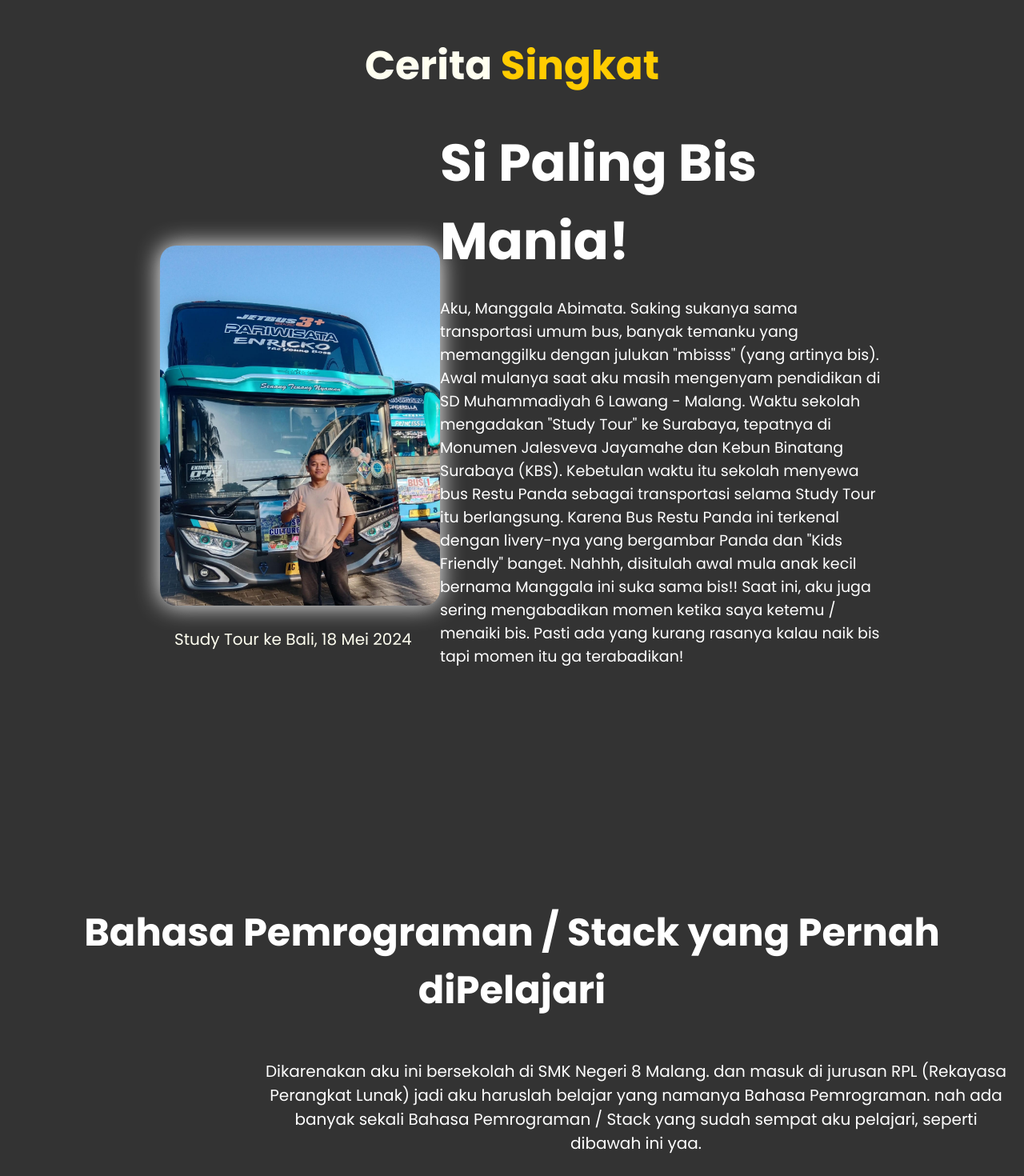
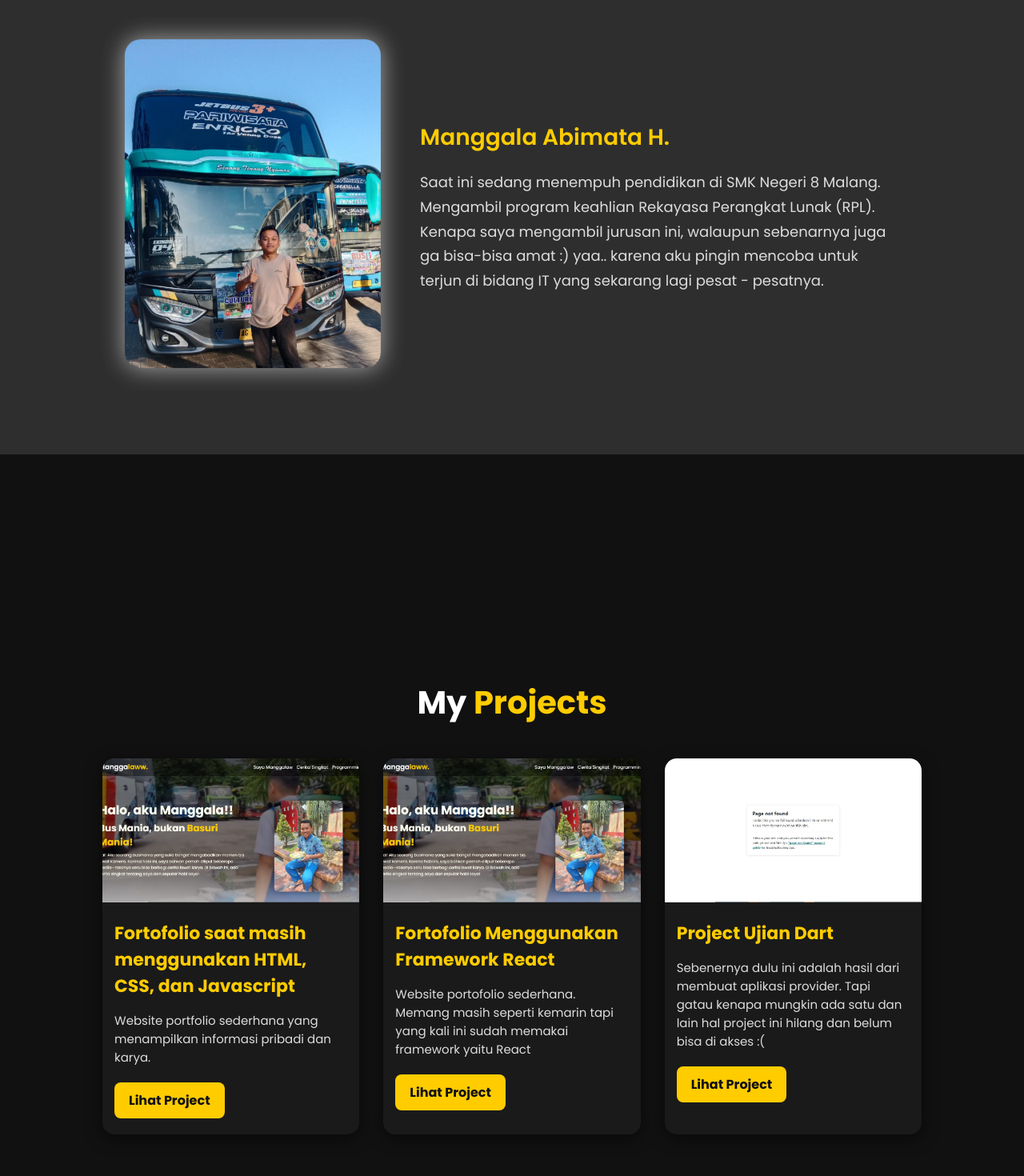
Before and after one commit to manggalaww/fortofolio-nextJS, a React (Vite) app: page / in a window 1280 px wide. Shown: the part 980-2450 px from the top of the page at 80% size. Built offline with nearby package versions, Linux system fonts and the light colour scheme.

Commit message:
first commit

```diff
--- a/src/App.css
+++ b/src/App.css
@@ -99,13 +99,27 @@
   margin-top: 100px;
 }
 
+.content-kiri h1 span {
+  color: #ffcc00;
+}
+
 .content-kiri h3 {
-  font-size: 48px;
+  font-size: 40px;
   margin-bottom: 15px;
 }
 
 .content-kiri h3 span {
   color: #ffcc00;
+  text-shadow: black;
+}
+
+
+@keyframes cursor {
+  50% {border-color: transparent;}
+}
+
+@keyframes typing {
+  from {width: 0}
 }
 
 .content-kiri p {
@@ -121,7 +135,9 @@
 }
 
 .content-kanan img {
-  margin-top: 100px;
+  margin-top: 60px;
+  margin-left: 95px;
+  margin-bottom: 45px;
   width: 100%;
   max-width: 350px;
   border-radius: 20px;
@@ -140,34 +156,61 @@
 
 /* Animasi */
 @keyframes putarPelangi {
-  0% { filter: drop-shadow(0 0 25px red); }
-  16% { filter: drop-shadow(0 0 25px orange); }
-  32% { filter: drop-shadow(0 0 25px yellow); }
-  48% { filter: drop-shadow(0 0 25px green); }
-  64% { filter: drop-shadow(0 0 25px blue); }
-  80% { filter: drop-shadow(0 0 25px indigo); }
-  100% { filter: drop-shadow(0 0 25px violet); }
+  0% {
+    filter: drop-shadow(0 0 25px red);
+  }
+  16% {
+    filter: drop-shadow(0 0 25px orange);
+  }
+  32% {
+    filter: drop-shadow(0 0 25px yellow);
+  }
+  48% {
+    filter: drop-shadow(0 0 25px green);
+  }
+  64% {
+    filter: drop-shadow(0 0 25px blue);
+  }
+  80% {
+    filter: drop-shadow(0 0 25px indigo);
+  }
+  100% {
+    filter: drop-shadow(0 0 25px violet);
+  }
 }
 
 @keyframes melayang {
-  0% { transform: translateY(0) translateX(0); }
-  25% { transform: translateY(-10px) translateX(10px); }
-  50% { transform: translateY(-15px) translateX(0); }
-  75% { transform: translateY(-10px) translateX(-10px); }
-  100% { transform: translateY(0) translateX(0); }
+  0% {
+    transform: translateY(0) translateX(0);
+  }
+  25% {
+    transform: translateY(-10px) translateX(10px);
+  }
+  50% {
+    transform: translateY(-15px) translateX(0);
+  }
+  75% {
+    transform: translateY(-10px) translateX(-10px);
+  }
+  100% {
+    transform: translateY(0) translateX(0);
+  }
 }
+/* Halaman Awal end */
 
 /* Tentang Saya */
+/* Tentang Saya */
 .about {
-  padding: 120px 7% 5px;
+  padding: 100px 10%;
+  background: #2e2e2e; /* biar beda sama background sebelumnya */
+  color: #fffff0;
 }
 
 .about h2 {
-  color: #fffff0;
   text-align: center;
-  font-size: 50px;
-  margin-bottom: 10px;
-  margin-top: 50px;
+  font-size: 45px;
+  margin-bottom: 50px;
+  color: #fff;
 }
 
 .about h2 span {
@@ -175,51 +218,44 @@
 }
 
 .saya {
-  position: relative;
   display: flex;
-  justify-content: space-between;
   align-items: center;
+  justify-content: center;
   flex-wrap: wrap;
-  color: #fffff0;
+  gap: 50px;
 }
 
 .foto-bis img {
-  margin-top: 1px;
-  margin-left: 200px;
-  width: 350px;
+  width: 320px;
   border-radius: 20px;
   animation: melayang 6s ease-in-out infinite;
-  transition: filter 0.5s ease;
-  filter: drop-shadow(0 0 15px rgb(255, 255, 255));
+  transition: transform 0.5s ease, filter 0.5s ease;
+  filter: drop-shadow(0 0 15px rgba(255,255,255,0.6));
 }
 
-.foto-bis p {
-  margin-left: 218px;
-  margin-top: 20px;
-  font-size: 20px;
+.foto-bis img:hover {
+  transform: scale(1.05);
+  filter: drop-shadow(0 0 20px #ffcc00);
 }
 
 .tentang-saya {
   flex: 1;
-  max-width: 700px;
-  color: white;
-  margin-right: 175px;
-  margin-top: 15px;
-  margin-bottom: 75px;
+  max-width: 600px;
 }
 
-.tentang-saya h2 {
-  font-size: 65px;
-  font-weight: 700;
-  margin-bottom: 15px;
-  margin-top: 5px;
+.tentang-saya h3 {
+  font-size: 28px;
+  font-weight: 600;
+  margin-bottom: 20px;
+  color: #ffcc00;
 }
 
 .tentang-saya p {
-  margin-top: 20px;
-  font-size: 19px;
-  margin-bottom: 75px;
+  font-size: 18px;
+  line-height: 1.7;
+  color: #ddd;
 }
+
 
 /* Responsive */
 @media (max-width: 768px) {
@@ -244,4 +280,81 @@
     margin: 30px 20px;
     text-align: center;
   }
+
+  /* Project Start */
+  .projects {
+  padding: 60px 10%;
+  padding-bottom: 100px;
+  text-align: center;
+  background: #111;
+  color: #f1f1f1;
 }
+
+.projects h2 {
+  font-size: 40px;
+  margin-bottom: 40px;
+  color: #fff;
+}
+
+.projects h2 span {
+  color: #ffcc00;
+}
+
+.project-container {
+  display: grid;
+  grid-template-columns: repeat(auto-fit, minmax(280px, 1fr));
+  gap: 30px;
+}
+
+.project-card {
+  background: #1a1a1a;
+  border-radius: 15px;
+  overflow: hidden;
+  box-shadow: 0 5px 20px rgba(0,0,0,0.5);
+  text-align: left;
+  transition: transform 0.3s ease, box-shadow 0.3s ease;
+}
+
+.project-card:hover {
+  transform: translateY(-8px);
+  box-shadow: 0 8px 25px rgba(0,0,0,0.6);
+}
+
+.project-card img {
+  width: 100%;
+  height: 180px;
+  object-fit: cover;
+}
+
+.project-card h3 {
+  font-size: 22px;
+  margin: 15px;
+  color: #ffcc00;
+}
+
+.project-card p {
+  font-size: 15px;
+  margin: 0 15px 20px;
+  color: #ddd;
+}
+
+.btn {
+  display: inline-block;
+  margin: 0 15px 20px;
+  padding: 10px 18px;
+  background: #ffcc00;
+  color: #111;
+  font-weight: bold;
+  border-radius: 8px;
+  text-decoration: none;
+  transition: background 0.3s ease;
+}
+
+.btn:hover {
+  background: #e6b800;
+}
+/* end */
+
+/* footer start */
+
+}
--- a/src/App.jsx
+++ b/src/App.jsx
@@ -1,18 +1,49 @@
-import { useEffect } from "react"
-import AOS from "aos"
-import "aos/dist/aos.css"
-import "./index.css"
-import "./App.css"
-import FotoMakan from "./assets/ManggalaMakan.jpg"
-import FotoBis from "./assets/ManggalaFotoSamaBis.jpg"
+import { useEffect } from "react";
+import AOS from "aos";
+import "aos/dist/aos.css";
+import "./index.css";
+import "./App.css";
+import "./project.css";
 
-// import komponen baru
-import TechStack from "./TechStack"
+import FotoMakan from "./assets/ManggalaMakan.jpg";
+import FotoBis from "./assets/ManggalaFotoSamaBis.jpg";
+import FotoWeb from "./assets/Foto-Web.jpg";
+import FotoDart from "./assets/dart.jpg";
+
+import TechStack from "./TechStack";
+import Project from "./Project";
+import Contact from "./Contact";
+import Footer from "./components/Footer";
+
 
 function App() {
   useEffect(() => {
-    AOS.init()
-  }, [])
+    AOS.init();
+  }, []);
+
+  const projects = [
+    {
+      id: 1,
+      title: "Fortofolio saat masih menggunakan HTML, CSS, dan Javascript",
+      desc: "Website portfolio sederhana yang menampilkan informasi pribadi dan karya.",
+      img: FotoWeb,
+      link: "https://manggalaww.github.io/Web-Fortofolio/Web%20Fortofolio/fortofolio.html#",
+    },
+    {
+      id: 2,
+      title: "Fortofolio Menggunakan Framework React",
+      desc: "Website portofolio sederhana. Memang masih seperti kemarin tapi yang kali ini sudah memakai framework yaitu React",
+      img: FotoWeb,
+      link: "https://fortofolio-manggalaww-react.netlify.app/",
+    },
+    {
+      id: 3,
+      title: "Project Ujian Dart",
+      desc: "Sebenernya dulu ini adalah hasil dari membuat aplikasi provider. Tapi gatau kenapa mungkin ada satu dan lain hal project ini hilang dan belum bisa di akses :(",
+      img: FotoDart,
+      link: "https://precious-mandazi-fbd63f.netlify.app/",
+    },
+  ];
 
   return (
   <>
@@ -22,16 +53,21 @@ function App() {
         Mangga<span>laww.</span>
       </a>
       <nav className="navbar">
-          <a href="#">Saya Manggalaw</a>
-          <a href="#about">Cerita Singkat</a>
-          <a href="#programming">Programming</a>
+        <a href="#">Home</a>
+        <a href="#about">About</a>
+        <a href="#projects">Project</a>
+        <a href="#programming">Skills</a>
+        <a href="#contact">Contact</a>
       </nav>
     </header>
 
     {/* Background Video */}
     <section className="videoBackground">
       <video autoPlay muted loop id="bg-video">
-          <source src="/VideoDokumenter.mp4" type="video/mp4" />
+        <source
+          src={`${import.meta.env.BASE_URL}VideoDokumenter.mp4`}
+          type="video/mp4"
+        />
       </video>
       <div className="overlay"></div>
     </section>
@@ -39,15 +75,17 @@ function App() {
     {/* Halaman Awal */}
     <section className="halamanAwal">
       <div className="content-kiri" data-aos="fade-up">
-          <h1>Halo, aku Manggala!!</h1>
+        <h1>
+          <span>Manggala</span> Abimata
+        </h1>
         <h3>
-            Bus Mania, bukan <span>Basuri Mania!</span>
+          Bus <span>Enthusiast!!</span>
         </h3>
         <p>
-            Hai! Aku seorang busmania yang suka banget
-            mengabadikan momen bis lewat kamera. Karena hobi ini, saya bahkan
-            pernah diliput beberapa media—rasanya seru bisa berbagi cerita lewat karya.
-            Di bawah ini, ada cerita singkat tentang saya dan seputar hobi saya!
+          Hai! Aku seorang busmania yang suka banget mengabadikan momen bis
+          lewat kamera. Karena hobi ini, saya bahkan pernah diliput beberapa
+          media—rasanya seru bisa berbagi cerita lewat karya. Di bawah ini,
+          ada cerita singkat tentang saya dan seputar hobi saya!
         </p>
       </div>
       <div className="content-kanan" data-aos="fade-up">
@@ -57,44 +95,40 @@ function App() {
 
     {/* Tentang Saya */}
     <section id="about" className="about" data-aos="fade-up">
-        <h2>
-          Cerita <span>Singkat</span>
-        </h2>
-      </section>
-
-      <section className="foto-background"></section>
-
-      <section id="saya" className="saya" data-aos="fade-up">
+      <h2>Tentang Saya</h2>
+      <div className="saya">
         <div className="foto-bis">
           <img src={FotoBis} alt="Foto Bis Manggala" />
-          <p>Study Tour ke Bali, 18 Mei 2024</p>
         </div>
-
-        <div className="tentang-saya" data-aos="fade-up">
-          <h2>Si Paling Bis Mania!</h2>
+        <div className="tentang-saya">
+          <h3>Manggala Abimata H.</h3>
           <p>
-            Aku, Manggala Abimata. Saking sukanya sama transportasi umum bus,
-          banyak temanku yang memanggilku dengan julukan "mbisss" (yang artinya
-          bis). Awal mulanya saat aku masih mengenyam pendidikan di SD Muhammadiyah 6 Lawang - Malang.
-          Waktu sekolah mengadakan "Study Tour" ke Surabaya, tepatnya di Monumen Jalesveva Jayamahe
-          dan Kebun Binatang Surabaya (KBS). Kebetulan waktu itu sekolah menyewa
-          bus Restu Panda sebagai transportasi selama Study Tour itu berlangsung. Karena
-          Bus Restu Panda ini terkenal dengan livery-nya yang bergambar Panda
-          dan "Kids Friendly" banget. Nahhh, disitulah awal mula anak kecil bernama
-          Manggala ini suka sama bis!!
-          Saat ini, aku juga sering mengabadikan momen ketika saya ketemu / menaiki
-          bis. Pasti ada yang kurang rasanya kalau naik bis tapi momen itu
-          ga terabadikan!
+            Saat ini sedang menempuh pendidikan di SMK Negeri 8 Malang.
+            Mengambil program keahlian Rekayasa Perangkat Lunak (RPL). Kenapa
+            saya mengambil jurusan ini, walaupun sebenarnya juga ga bisa-bisa
+            amat :) yaa.. karena aku pingin mencoba untuk terjun di bidang IT
+            yang sekarang lagi pesat - pesatnya.
           </p>
+        </div>
       </div>
     </section>
 
-      {/* Section Bahasa Pemrograman */}
-      <section id="skills" className="mt-10 px-6" data-aos="fade-up">
+    {/* Projects */}
+    <Project data={projects} data-aos="fade-up" />
+
+    {/* Skills */}
+    <section id="programming" className="mt-10 px-6" data-aos="fade-up">
       <TechStack />
     </section>
+
+    {/* Contact */}
+    <section id="contact" data-aos="fade-up">
+      <Contact />
+    </section>
+
+    <Footer />
   </>
-  )
+);
 }
 
-export default App
+export default App;
--- /dev/null
+++ b/src/Contact.tsx
@@ -0,0 +1,81 @@
+import { useState } from "react";
+import "./Contact.css";
+
+export default function Contact() {
+  const [formData, setFormData] = useState({
+    nama: "",
+    email: "",
+    pesan: "",
+  });
+
+  const handleChange = (e) => {
+    setFormData({
+      ...formData,
+      [e.target.name]: e.target.value,
+    });
+  };
+
+  const handleSubmit = (e) => {
+    e.preventDefault();
+    console.log("Form Data:", formData);
+    alert("Pesan berhasil dicetak di console!");
+  };
+
+  return (
+    <div className="contact-container">
+      <h2>Contact Me</h2>
+
+      <form onSubmit={handleSubmit} className="contact-form">
+        <input
+          type="text"
+          name="nama"
+          placeholder="Nama"
+          value={formData.nama}
+          onChange={handleChange}
+          required
+        />
+
+        <input
+          type="email"
+          name="email"
+          placeholder="Email"
+          value={formData.email}
+          onChange={handleChange}
+          required
+        />
+
+        <textarea
+          name="pesan"
+          placeholder="Pesan"
+          rows= {5}
+          value={formData.pesan}
+          onChange={handleChange}
+          required
+        ></textarea>
+
+        <button type="submit">Kirim</button>
+      </form>
+
+      <div className="social-links">
+        <h3>Follow Me</h3>
+        <a href="https://github.com/manggalaww" target="_blank" rel="noreferrer">
+          GitHub
+        </a>
+        <a
+          href="https://instagram.com/manggalaabimata"
+          target="_blank"
+          rel="noreferrer"
+        >
+          Instagram
+        </a>
+        <a
+          href="https://www.tiktok.com/@manggalaww_?_t=ZS-8zMYgTztWho&_r=1"
+          target="_blank"
+          rel="noreferrer"
+        >
+          Tiktok
+        </a>
+      </div>
+    </div>
+  );
+}
--- /dev/null
+++ b/src/Project.tsx
@@ -0,0 +1,38 @@
+import React from "react"
+import "./project.css"
+
+// Komponen Project menerima props "data" (array daftar project)
+export default function Project({ data }) {
+  return (
+    <section id="projects" className="projects">
+      {/* Judul Section */}
+      <h2>
+        My <span>Projects</span>
+      </h2>
+
+      {/* Daftar Project */}
+      <div className="project-container">
+        {data.map((item) => (
+          <div className="project-card" key={item.id}>
+            {/* Gambar Project */}
+            <img src={item.img} alt={item.title} />
+
+            {/* Judul & Deskripsi */}
+            <h3>{item.title}</h3>
+            <p>{item.desc}</p>
+
+            {/* Tombol Link ke Project */}
+            <a
+              href={item.link}
+              target="_blank"
+              rel="noopener noreferrer"
+              className="btn"
+            >
+              Lihat Project
+            </a>
+          </div>
+        ))}
+      </div>
+    </section>
+  )
+}
--- a/src/TechStack.jsx
+++ b/src/TechStack.tsx
@@ -20,7 +20,7 @@ export default function TechStack() {
         </div>
         <div className="tech-card">
           <FaHtml5 className="tech-icon html" />
-          <span>HTML5</span>
+          HTML5
         </div>
         <div className="tech-card">
           <FaCss3Alt className="tech-icon css" />
--- /dev/null
+++ b/src/components/Footer.tsx
@@ -0,0 +1,9 @@
+import "./Footer.css";
+
+export default function Footer() {
+  return (
+    <footer className="footer">
+      <p>© Manggala Abimata {new Date().getFullYear()}</p>
+    </footer>
+  );
+}
--- /dev/null
+++ b/src/project.css
@@ -0,0 +1,70 @@
+.projects {
+  padding: 280px 10%;
+  text-align: center;
+  background: #111;
+  color: #f1f1f1;
+}
+
+.projects h2 {
+  font-size: 40px;
+  margin-bottom: 40px;
+  color: #fff;
+}
+
+.projects h2 span {
+  color: #ffcc00;
+}
+
+.project-container {
+  display: grid;
+  grid-template-columns: repeat(auto-fit, minmax(280px, 1fr));
+  gap: 30px;
+}
+
+.project-card {
+  background: #1a1a1a;
+  border-radius: 15px;
+  overflow: hidden;
+  box-shadow: 0 5px 20px rgba(0,0,0,0.5);
+  text-align: left;
+  transition: transform 0.3s ease, box-shadow 0.3s ease;
+}
+
+.project-card:hover {
+  transform: translateY(-8px);
+  box-shadow: 0 8px 25px rgba(0,0,0,0.6);
+}
+
+.project-card img {
+  width: 100%;
+  height: 180px;
+  object-fit: cover;
+}
+
+.project-card h3 {
+  font-size: 22px;
+  margin: 15px;
+  color: #ffcc00;
+}
+
+.project-card p {
+  font-size: 15px;
+  margin: 0 15px 20px;
+  color: #ddd;
+}
+
+.btn {
+  display: inline-block;
+  margin: 0 15px 20px;
+  padding: 10px 18px;
+  background: #ffcc00;
+  color: #111;
+  font-weight: bold;
+  border-radius: 8px;
+  text-decoration: none;
+  transition: background 0.3s ease;
+}
+
+.btn:hover {
+  background: #e6b800;
+}
```
Also changed, not shown: src/components/footer.css (added, +15 -0 lines), src/contact.css (added, +72 -0 lines), src/assets/Foto-Web.jpg (added), src/assets/dart.jpg (added). Lines whose indentation alone changed are shown as unchanged.
